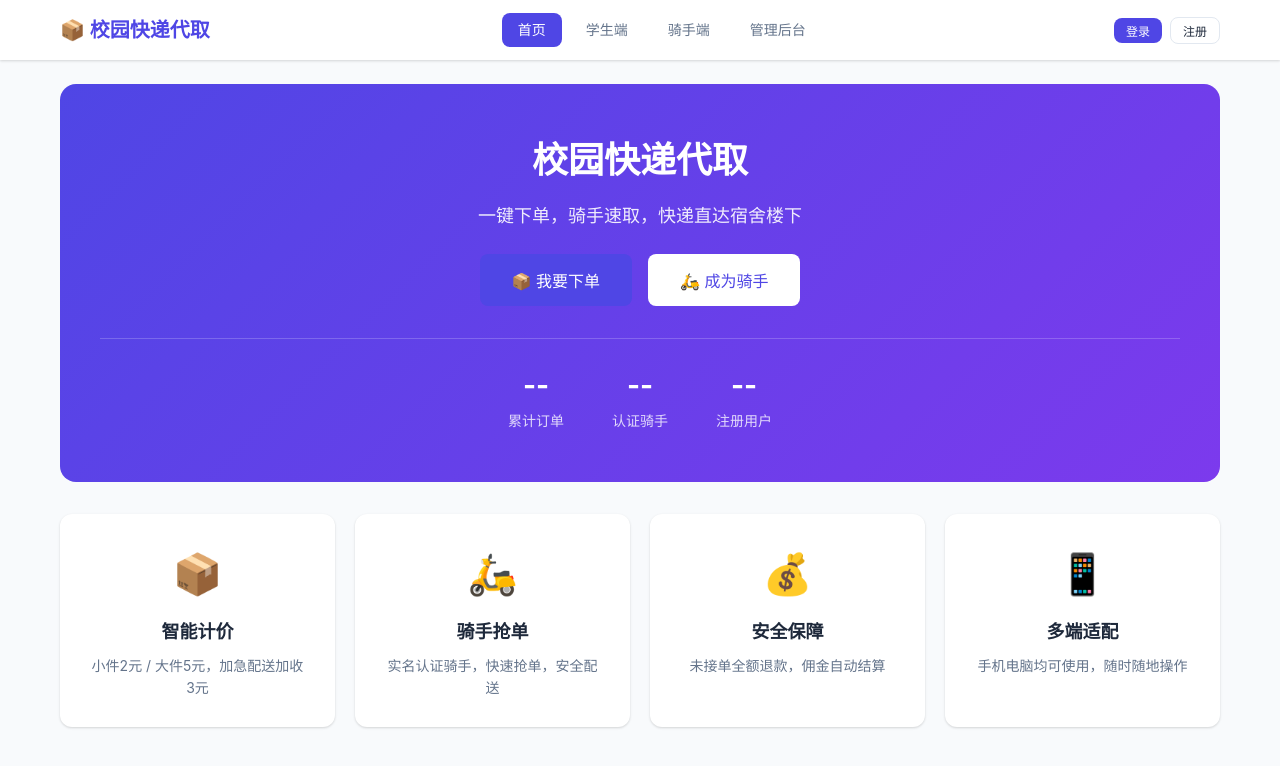
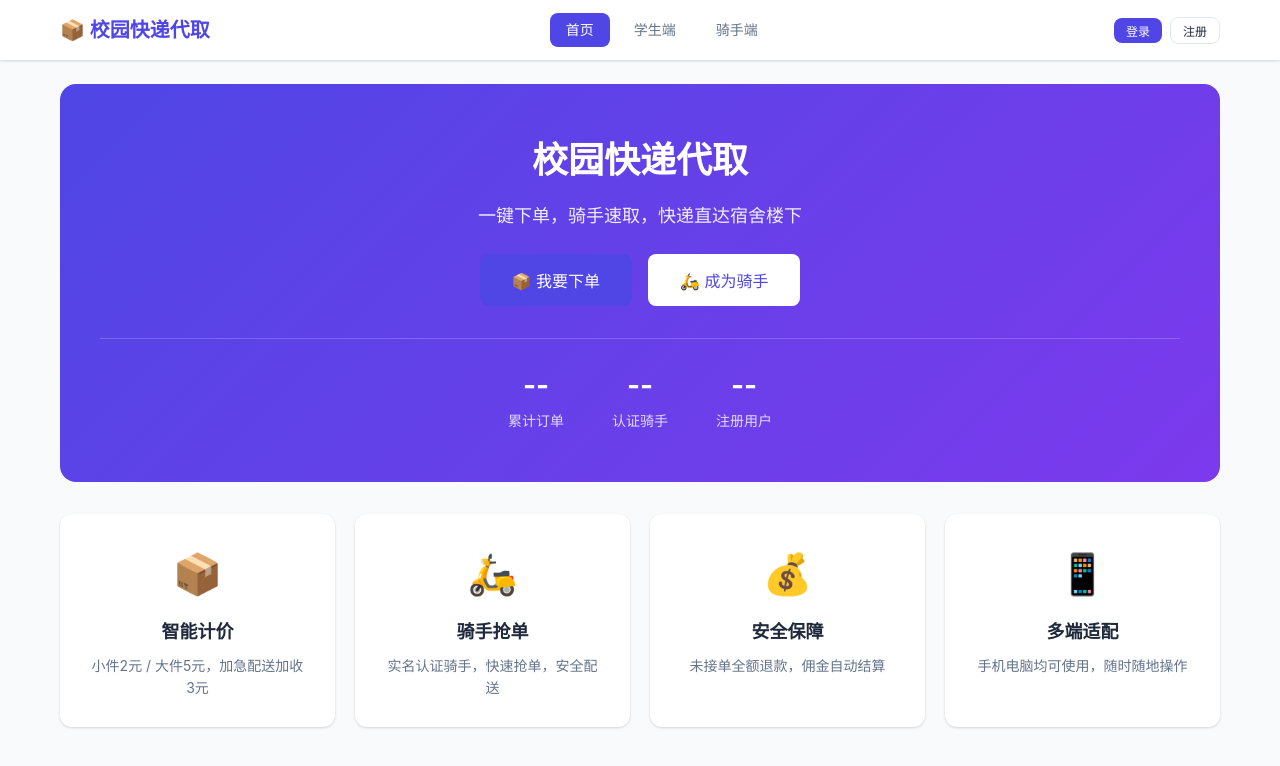
Before and after one commit to chenshuyu123/campus-express-delivery, a website: page public/index.html in a window 1280 px wide. Drawn offline with Linux system fonts and the light colour scheme; no server answers.

Commit message:
fix: 导航栏管理后台默认隐藏，仅admin登录后显示

```diff
--- a/public/index.html
+++ b/public/index.html
@@ -16,7 +16,7 @@
                     <a href="#" onclick="navigateTo('home')" class="nav-link active">首页</a>
                     <a href="#" onclick="navigateTo('student')" class="nav-link" id="navStudent">学生端</a>
                     <a href="#" onclick="navigateTo('rider')" class="nav-link" id="navRider">骑手端</a>
-                    <a href="#" onclick="navigateTo('admin')" class="nav-link" id="navAdmin">管理后台</a>
+                    <a href="#" onclick="navigateTo('admin')" class="nav-link" id="navAdmin" style="display:none;">管理后台</a>
                     <a href="#" onclick="navigateTo('profile')" class="nav-link" id="navProfile" style="display:none;">个人中心</a>
                     <a href="#" onclick="navigateTo('settings')" class="nav-link" id="navSettings" style="display:none;">设置</a>
                 </div>
```
